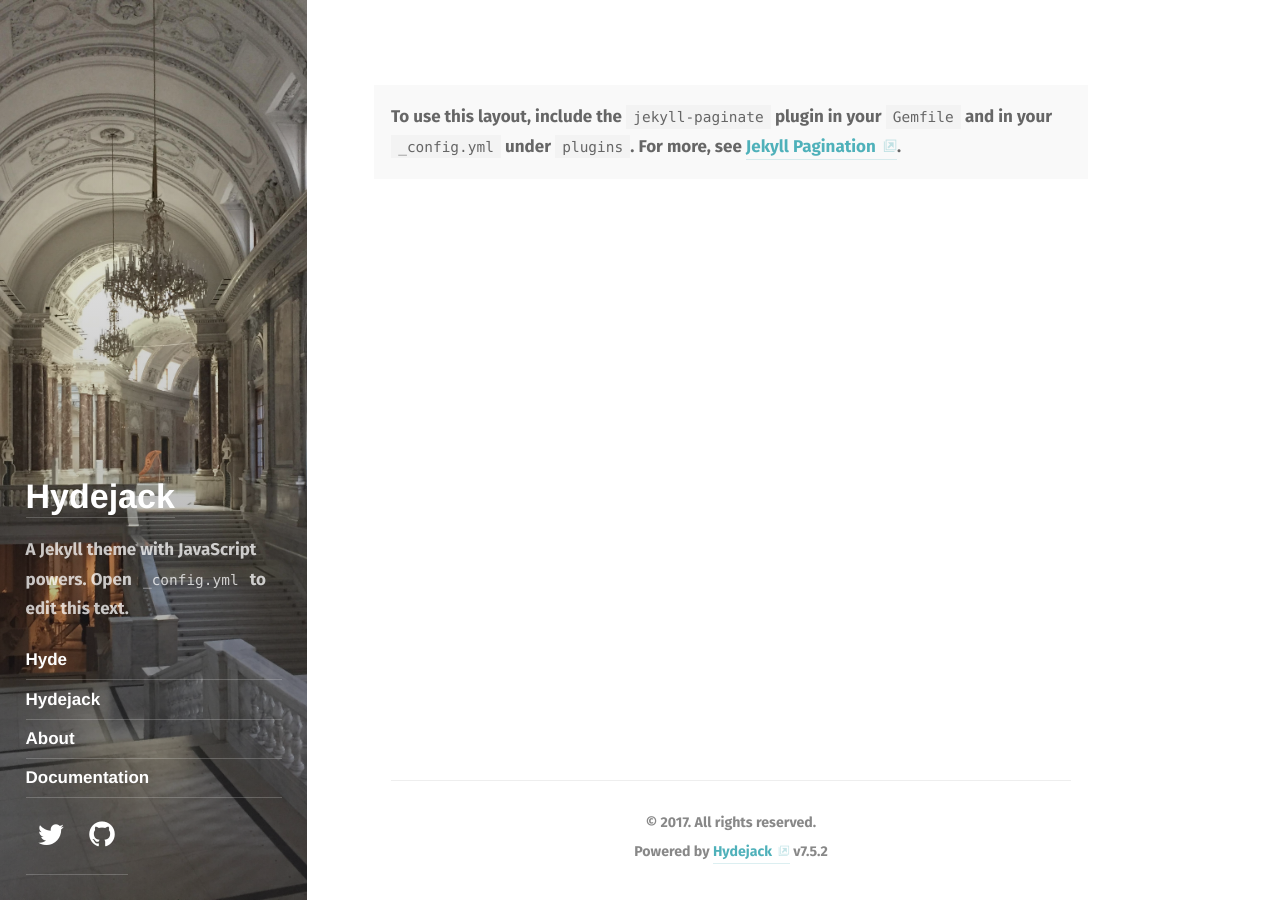
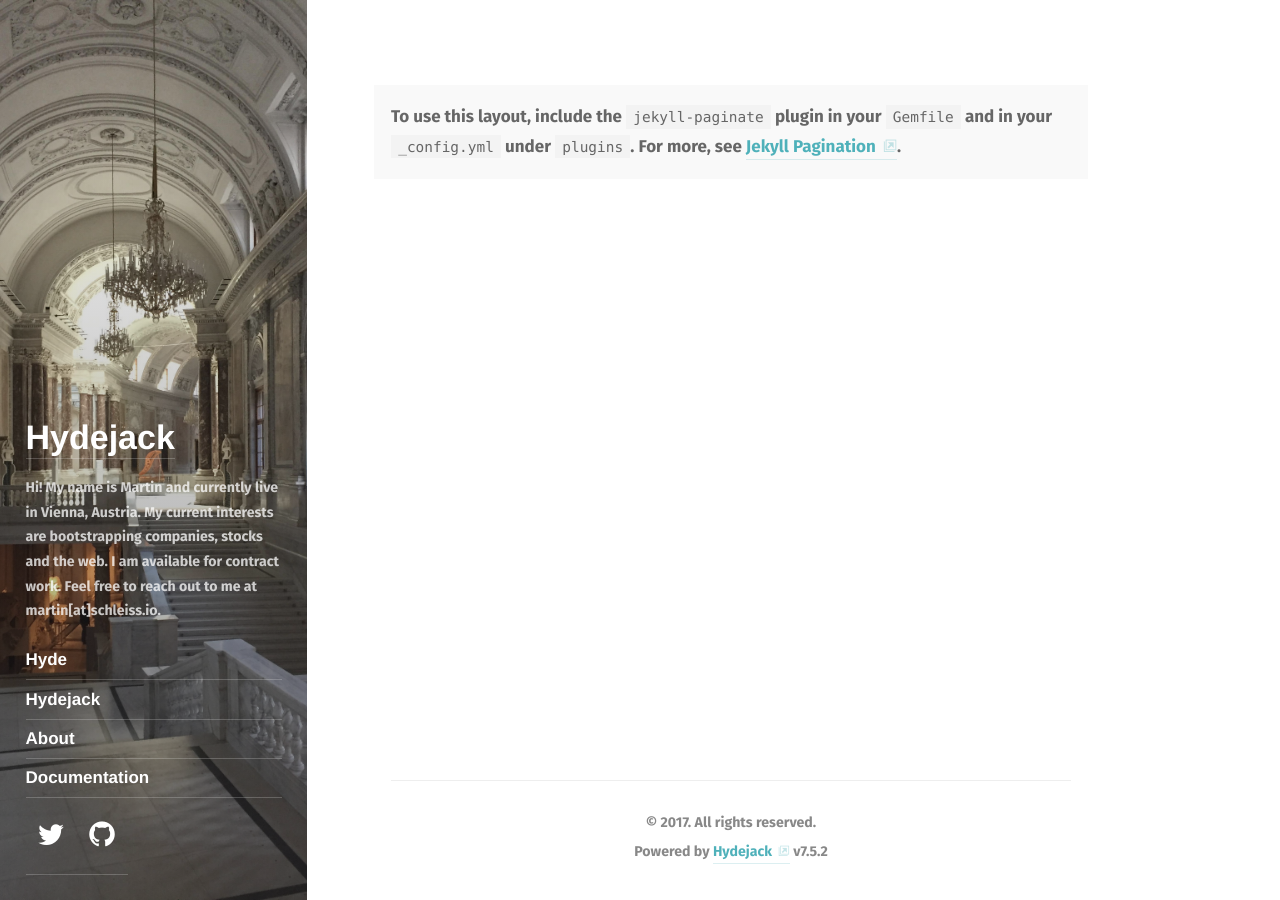
Before and after one commit to abdoulaye-tnd/tandian, a Jekyll site: the page built from index.html, in a window 1280 px wide. Built offline with Jekyll 4.4.1, drawn with Linux system fonts in a browser that asks for light colours; some web fonts are replaced; the list of posts is cut into pages by our own code.

Commit message:
Update _config.yml

```diff
--- a/_config.yml
+++ b/_config.yml
@@ -26,14 +26,11 @@
 # A short description (~150 chars) of the page used for the meta description tag.
 # Can use markdown, but no more than one paragraph (enforced by `>`)
 description:           >
-  A Jekyll theme with JavaScript powers. "Best Theme by a Mile".
-  Combines the best of static sites and modern web apps.
-  Open `_config.yml` to edit this text.
+  Hi! My name is Martin and currently live in Vienna, Austria. My current interests are bootstrapping companies, stocks and the web. I am available for contract work. Feel free to reach out to me at martin[at]schleiss.io.
 
 # A shorter description for the sidebar.
 tagline:               >
-  A Jekyll theme with JavaScript powers.
-  Open `_config.yml` to edit this text.
+ Hi! My name is Martin and currently live in Vienna, Austria. My current interests are bootstrapping companies, stocks and the web. I am available for contract work. Feel free to reach out to me at martin[at]schleiss.io.
 
 # A list of keywords for your blog
 keywords:              []
```
